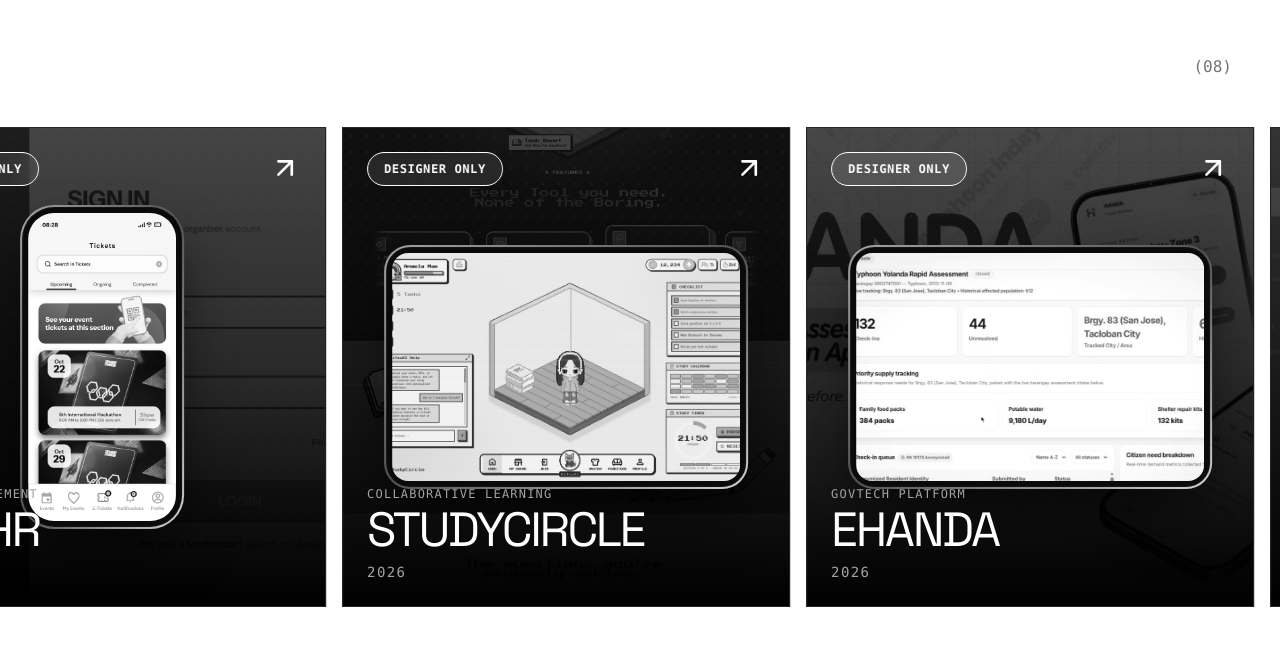
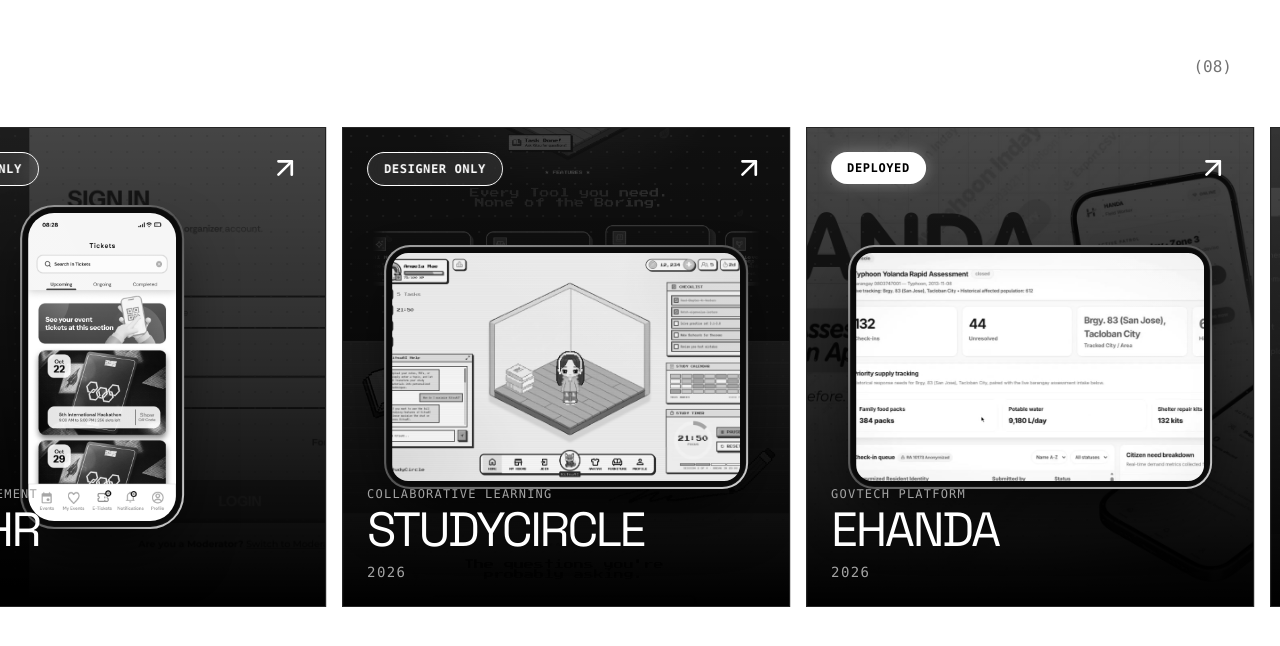
Before and after one commit to jjcabalo/LightweightPortfolio, a Next.js app: page / in a window 1280 px wide. Shown: the part 1955-2601 px from the top of the page. Built offline with nearby package versions, Linux system fonts and the light colour scheme.

Commit message:
Mark eHANDA as deployed with live site URL

```diff
--- a/src/app/page.tsx
+++ b/src/app/page.tsx
@@ -131,8 +131,8 @@ function WorkSection() {
       role: "Media Director",
       tech: "Next.js, Supabase, Tailwind CSS, Figma",
       desc: "A post-disaster household needs assessment platform integrating directly with the Philippine government's eGovPH app ecosystem. Streamlines relief distribution logistics, citizen verification, and rapid aid dispatch during national emergencies. (Top 10 Finalist, eGovPH Hackathon 2026).",
-      deployed: false,
-      figmaUrl: "https://www.figma.com/design/o72FIFhP9JvfqAFDOtAAh0/Designs?node-id=166-33392&t=MuQ3a3uLCwHi3pOr-0",
+      deployed: true,
+      liveUrl: "https://e-handa.vercel.app",
       mediaButtons: [
         { label: "Team Intro", url: "https://drive.google.com/file/d/1ShdxqYEtxZd84gDpCY0g7HzBfOpyCxpD/preview", modalTitle: "eHANDA — Team Intro" },
         { label: "System Demo", url: "https://drive.google.com/file/d/1FK6x0YO0V-Yn2HI7G71mx2DzUvJhq9z4/preview", modalTitle: "eHANDA — System Demo" }
```
